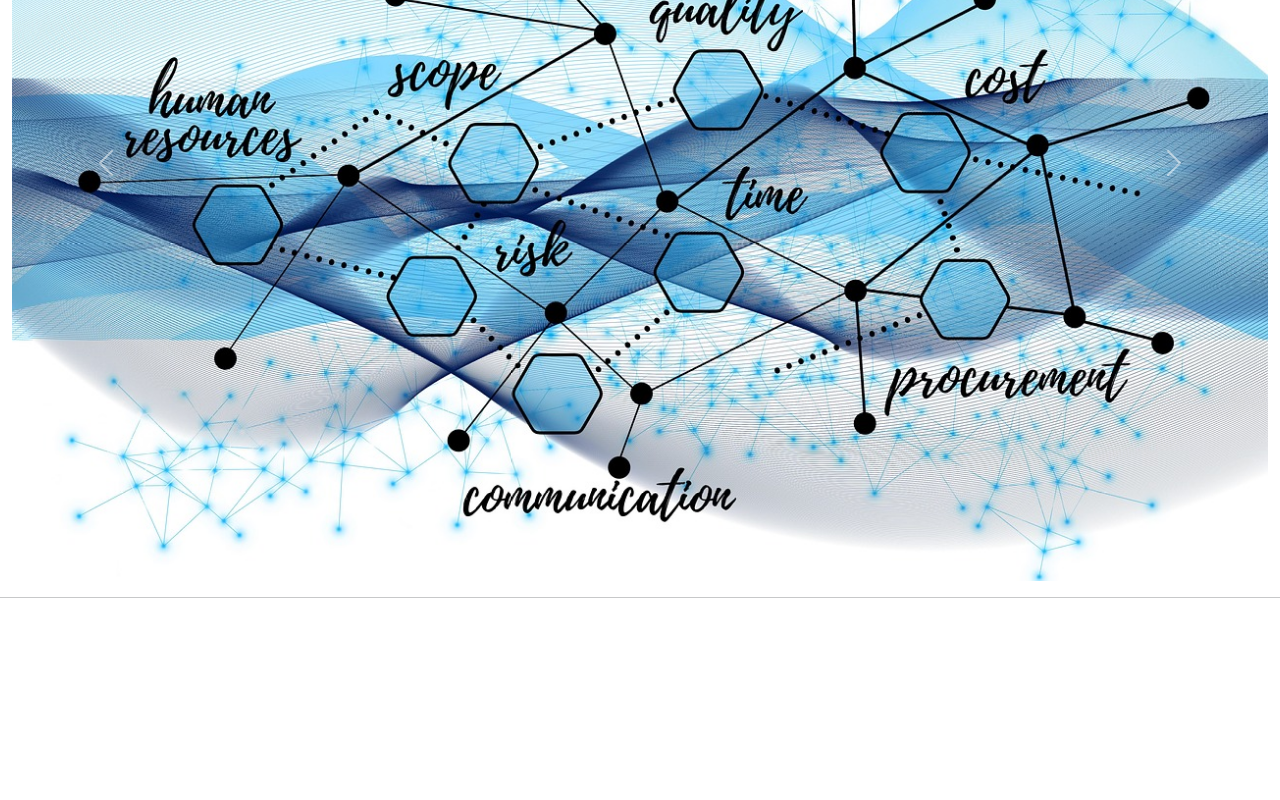
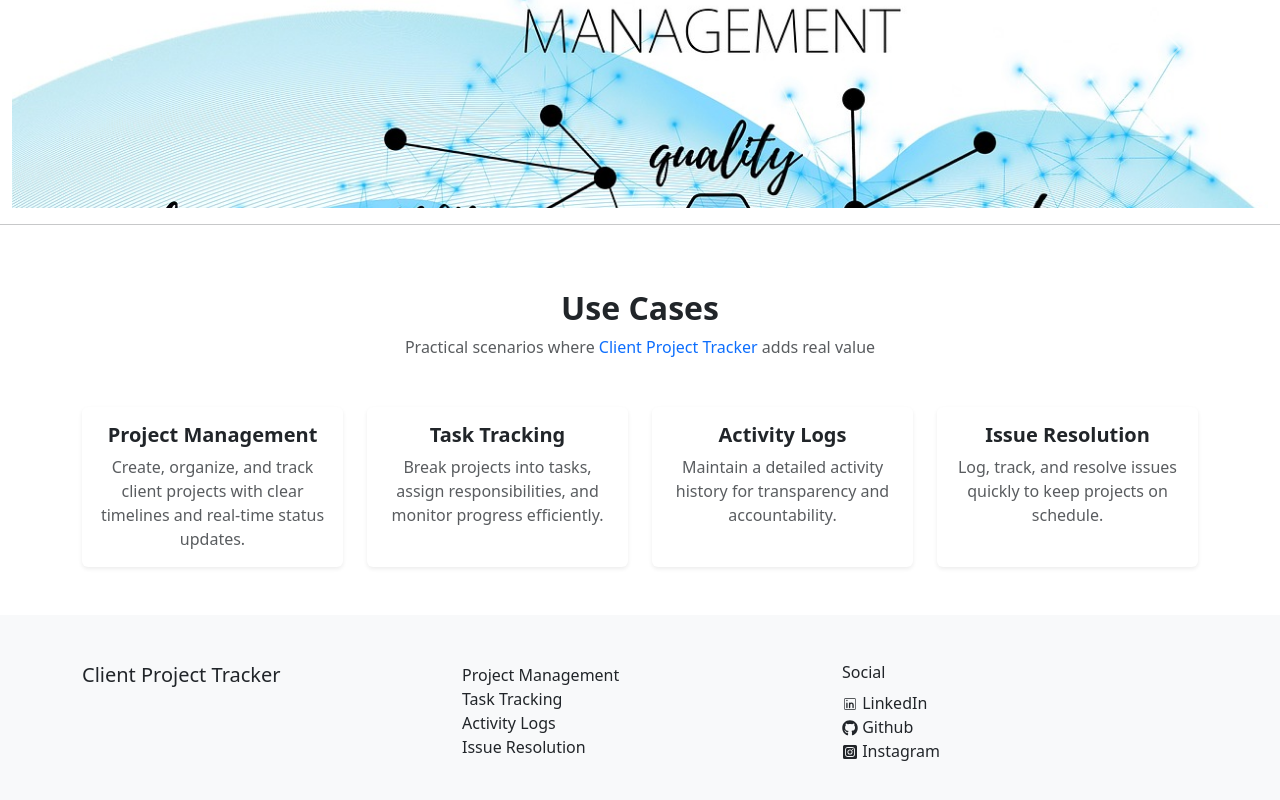
Before and after one commit to Shashwat1319/ProjectTracker, a React (Vite) app in the folder client/: page / in a window 1280 px wide. Shown: the part 312-1112 px from the top of the page. Before the commit the page ends 926 px from the top, so only its background shows below. Built offline with nearby package versions, Linux system fonts and the light colour scheme.

Commit message:
Add footer and use case

```diff
--- a/client/package.json
+++ b/client/package.json
@@ -8,13 +8,13 @@
     "build": "vite build",
     "lint": "eslint .",
     "preview": "vite preview"
-
   },
   "dependencies": {
     "axios": "^1.13.2",
     "bootstrap": "^5.3.8",
     "react": "^18.3.1",
     "react-dom": "^18.3.1",
+    "react-icons": "^5.5.0",
     "react-router-dom": "^7.10.1",
     "sweetalert2": "^11.26.10"
   },
--- a/client/src/App.css
+++ b/client/src/App.css
@@ -62,3 +62,9 @@
 .detailpage:hover{
   background: yellow;
 }
+
+.carouselheight{
+  height: 40vh;
+  background-repeat: no-repeat;
+  background-size: cover;
+}
--- a/client/src/Components/Carousal.jsx
+++ b/client/src/Components/Carousal.jsx
@@ -5,7 +5,7 @@ const Carousel = () => {
     <section>
       <div className="container-fluid">
         <div id="carouselExampleControls" className="carousel slide" data-bs-ride="carousel">
-          <div className="carousel-inner">
+          <div className="carousel-inner carouselheight">
             <div className="carousel-item active">
               <img className="d-block w-100" src="/carousel1.jpg" alt="First slide" />
             </div>
@@ -13,7 +13,7 @@ const Carousel = () => {
               <img className="d-block w-100" src="/login.jpg" alt="Second slide" />
             </div>
             <div className="carousel-item">
-              <img className="d-block w-100" src="/carousel3.jpg" alt="Third slide" />
+              <img className="d-block w-100" src="/carousel1.jpg" alt="Third slide" />
             </div>
           </div>
           <button
--- /dev/null
+++ b/client/src/Components/Footer.jsx
@@ -0,0 +1,62 @@
+import React from "react";
+import { FaGithub } from "react-icons/fa";
+import { CiLinkedin } from "react-icons/ci";
+import { FaInstagramSquare } from "react-icons/fa";
+const Footer = () => {
+  const social = [
+    {
+      title: "LinkedIn",
+      link: "https://www.linkedin.com/in/shaswatsrivastava131/",
+      icon:<CiLinkedin/>
+    },
+    {
+      title: "Github",
+      link: "https://www.github.com/shashwat1319/",
+      icon:<FaGithub/>
+    },
+    {
+        title:"Instagram",
+        link:"https://www.instagram.com/shashwat.srivastava02/",
+        icon:<FaInstagramSquare/>
+    }
+  ];
+
+  return (
+    <footer className="bg-light py-5">
+      <div className="container">
+        <div className="row">
+          {/* Left Column */}
+          <div className="col-sm-4 mb-3 mb-sm-0">
+            <h5>Client Project Tracker</h5>
+          </div>
+
+          {/* Middle Column */}
+          <div className="col-sm-4 mb-3 mb-sm-0">
+            <ul className="list-unstyled">
+              <li>Project Management</li>
+              <li>Task Tracking</li>
+              <li>Activity Logs</li>
+              <li>Issue Resolution</li>
+            </ul>
+          </div>
+
+          {/* Right Column */}
+          <div className="col-sm-4">
+            <h6>Social</h6>
+            <ul className="list-unstyled">
+              {social.map((item, index) => (
+                <li key={index} >
+                  {item.icon} <a  className="text-decoration-none text-dark" href={item.link} target="_blank" >
+                    {item.title}
+                  </a>
+                </li>
+              ))}
+            </ul>
+          </div>
+        </div>
+      </div>
+    </footer>
+  );
+};
+
+export default Footer;
--- a/client/src/Components/Home.jsx
+++ b/client/src/Components/Home.jsx
@@ -1,11 +1,29 @@
 
 import React from "react";
 import Carousal from "./Carousal";
+import Introduction from "./Introduction";
+import UseCases from "./UseCases";
+import Footer from "./Footer";
+
+
 const Home = () => {
   return (
     <>
-  <Carousal/>
-    </>
+    <section>
+        <Introduction/>
+    </section>
+      <section>
+        <Carousal/>
+      </section>
+      <section>
+        <UseCases/>
+      </section>
+      <footer>
+        <Footer/>
+      </footer>
+
+
+  </>
   )
 }
 
--- /dev/null
+++ b/client/src/Components/Introduction.jsx
@@ -0,0 +1,13 @@
+import React from 'react'
+
+const Introduction = () => {
+  return (
+    <>
+    <h1 className='text-center fw-bold mt-5'>Client Project Tracker</h1>
+    <p className='text-center fst-italic fw-bold'>Track client projects, tasks, and progress in one centralized dashboard.</p>
+
+    </>
+  )
+}
+
+export default Introduction
--- a/client/src/Components/Navbar.jsx
+++ b/client/src/Components/Navbar.jsx
@@ -41,7 +41,7 @@ const Navbar = () => {
         ) : (
           <>
             <li className="nav-item">
-              <button className="btn btn-primary me-2" onClick={() => navigate("/login")}>
+              <button className="btn" onClick={() => navigate("/login")}>
                 Login
               </button>
             </li>
--- /dev/null
+++ b/client/src/Components/UseCases.jsx
@@ -0,0 +1,54 @@
+import React from "react";
+
+const useCases = [
+  {
+    title: "Project Management",
+    description:
+      "Create, organize, and track client projects with clear timelines and real-time status updates."
+  },
+  {
+    title: "Task Tracking",
+    description:
+      "Break projects into tasks, assign responsibilities, and monitor progress efficiently."
+  },
+  {
+    title: "Activity Logs",
+    description:
+      "Maintain a detailed activity history for transparency and accountability."
+  },
+  {
+    title: "Issue Resolution",
+    description:
+      "Log, track, and resolve issues quickly to keep projects on schedule."
+  }
+];
+
+const UseCases = () => {
+  return (
+    <section className="container py-5">
+      <div className="text-center mb-5">
+        <h2 className="fw-bold">Use Cases</h2>
+        <p className="text-muted">
+          Practical scenarios where <span className="text-primary">Client Project Tracker</span> adds real value
+        </p>
+      </div>
+
+      <div className="row g-4">
+        {useCases.map((item, index) => (
+          <div key={index} className="col-md-6 col-lg-3">
+            <div className="card h-100 shadow-sm border-0">
+              <div className="card-body text-center">
+                <h5 className="card-title fw-semibold">{item.title}</h5>
+                <p className="card-text text-muted">
+                  {item.description}
+                </p>
+              </div>
+            </div>
+          </div>
+        ))}
+      </div>
+    </section>
+  );
+};
+
+export default UseCases;
```
Also changed, not shown: client/src/Components/Features.jsx (added, +9 -0 lines), 2 other files (tests, documents, lock files or other folders).
